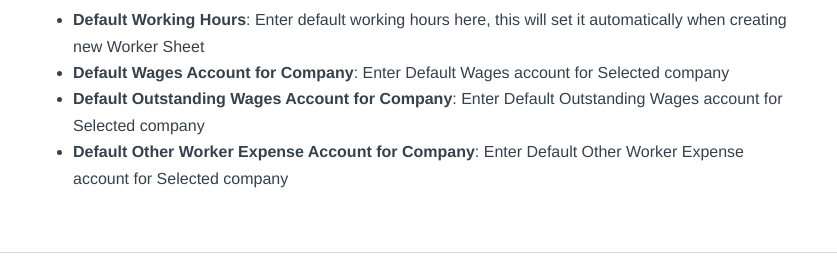
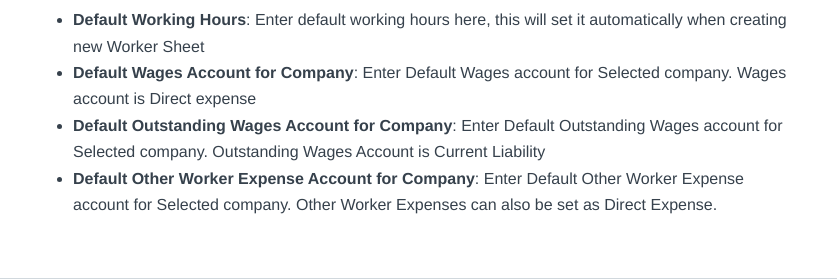
Before and after one commit to revant/civil_contracting, a plain HTML site: page user/setup/worker-sheet-settings.html in a window 1280 px wide. Shown: the part 795-1075 px from the top of the page, without its empty margins (222-1059 px from the left). Drawn offline with Linux system fonts and the light colour scheme.

Commit message:
Corrected Docs

```diff
--- a/user/setup/worker-sheet-settings.html
+++ b/user/setup/worker-sheet-settings.html
@@ -111,9 +111,9 @@
 
 <ul>
  <li><strong>Default Working Hours</strong>: Enter default working hours here, this will set it automatically when creating new Worker Sheet</li>
- <li><strong>Default Wages Account for Company</strong>: Enter Default Wages account for Selected company</li>
- <li><strong>Default Outstanding Wages Account for Company</strong>: Enter Default Outstanding Wages account for Selected company</li>
- <li><strong>Default Other Worker Expense Account for Company</strong>: Enter Default Other Worker Expense account for Selected company</li>
+ <li><strong>Default Wages Account for Company</strong>: Enter Default Wages account for Selected company. Wages account is Direct expense</li>
+ <li><strong>Default Outstanding Wages Account for Company</strong>: Enter Default Outstanding Wages account for Selected company. Outstanding Wages Account is Current Liability</li>
+ <li><strong>Default Other Worker Expense Account for Company</strong>: Enter Default Other Worker Expense account for Selected company. Other Worker Expenses can also be set as Direct Expense.</li>
 </ul>
 
 <p></p>
```
Also changed, not shown: current/index.html (+1 -1 lines).
